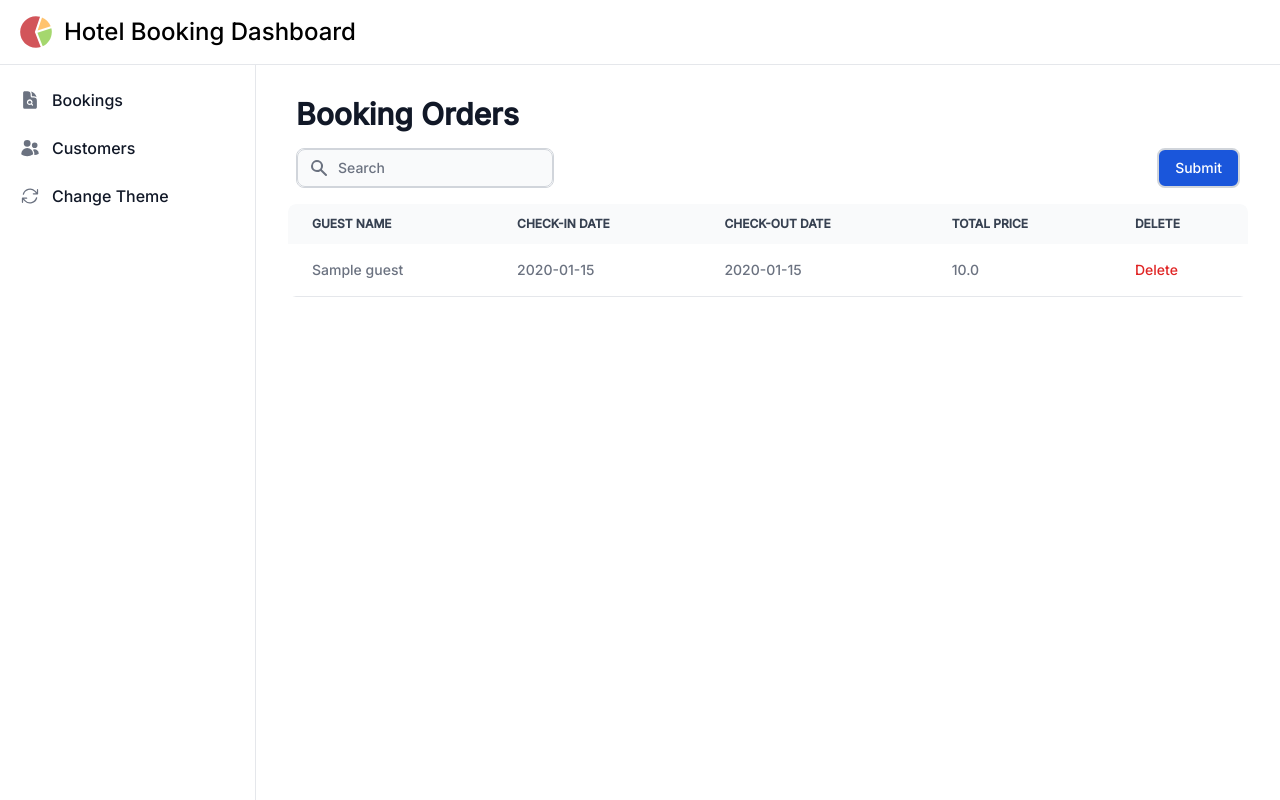
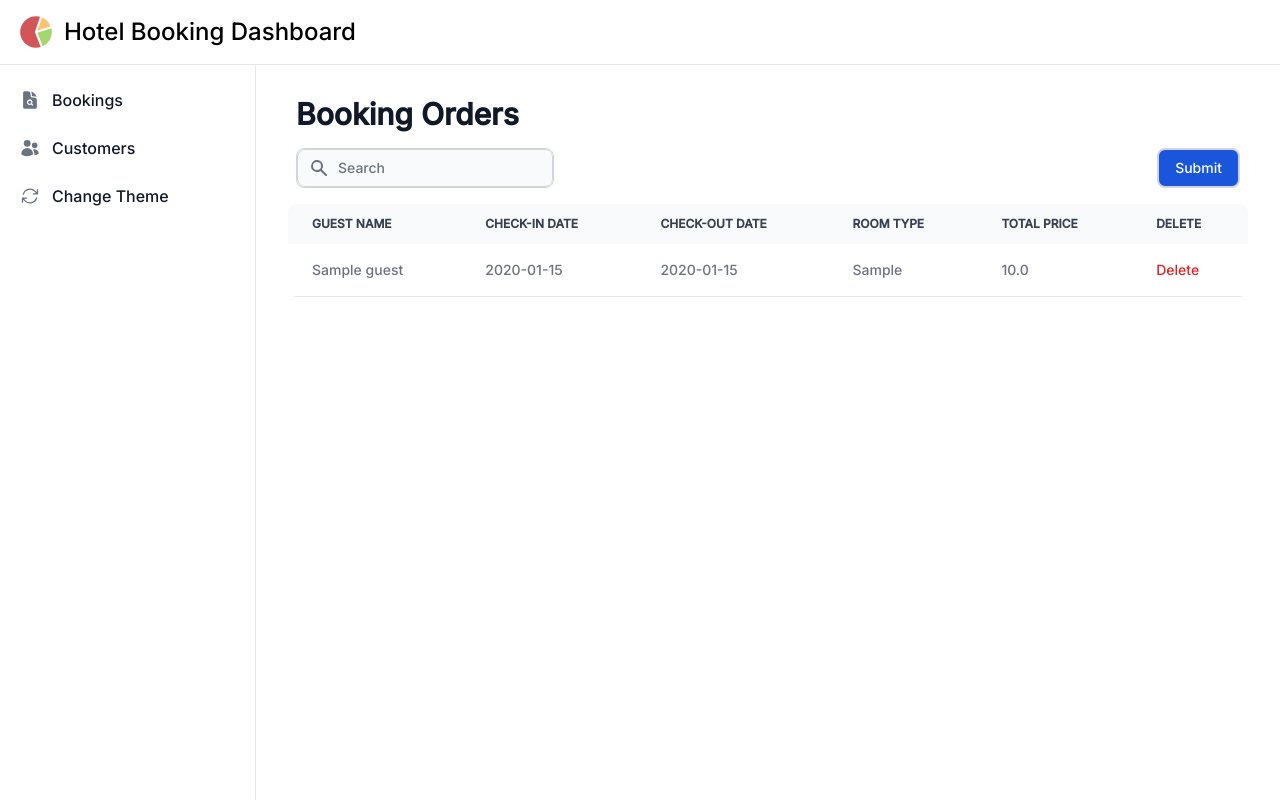
Before and after one commit to nocodenolife3742/booking-adminpage, a Flask app: page /bookings in a window 1280 px wide. Run offline with Flask 3, Linux system fonts and the light colour scheme; tables that the repository leaves empty hold one stand-in row (values such as "Sample post"); some libraries are stand-ins or nearby versions.

Commit message:
update document

```diff
--- a/app.py
+++ b/app.py
@@ -38,6 +38,7 @@ class Booking(database.Model):
     check_in_date = database.Column(database.Date, nullable=False)
     check_out_date = database.Column(database.Date, nullable=False)
     total_price = database.Column(database.Float, nullable=False)
+    room_type = database.Column(database.String(255), nullable=False)
 
     guest = database.relationship('Guest', backref='bookings')
 
@@ -92,4 +93,4 @@ def delete_booking():
 
 
 if __name__ == '__main__':
-    app.run(debug=True)
+    app.run(debug=True, port=4999)
--- a/templates/bookings.html
+++ b/templates/bookings.html
@@ -62,6 +62,9 @@
                         Check-out Date
                     </th>
                     <th scope="col" class="px-6 py-3">
+                        Room Type
+                    </th>
+                    <th scope="col" class="px-6 py-3">
                         Total Price
                     </th>
                     <th scope="col" class="px-6 py-3">
@@ -81,6 +84,9 @@
                         </td>
                         <td class="px-6 py-4">
                             {{ booking.check_out_date }}
+                        </td>
+                        <td class="px-6 py-4">
+                            {{ booking.room_type }}
                         </td>
                         <td class="px-6 py-4">
                             {{ booking.total_price }}
```
Also changed, not shown: README.md.
